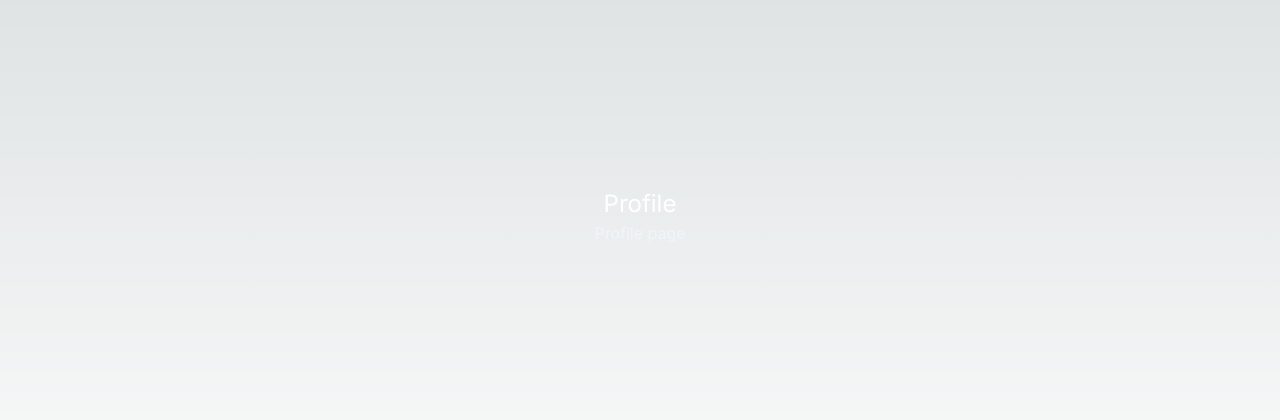
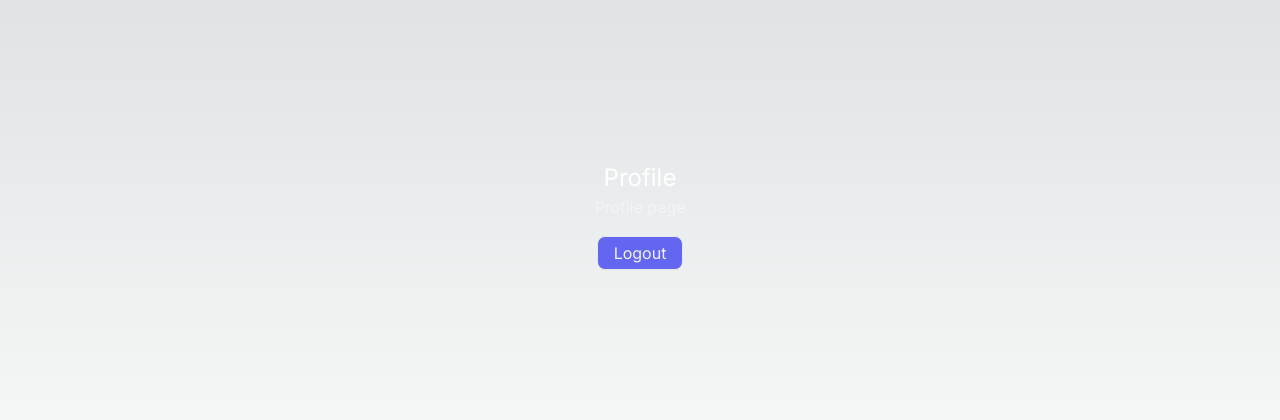
Before and after one commit to Scharif47/auth-app, a Next.js app: page /profile in a window 1280 px wide. Shown: the part 184-604 px from the top of the page. Built offline with nearby package versions, Linux system fonts and the light colour scheme.

Commit message:
logout functionality added

```diff
--- /dev/null
+++ b/src/app/api/users/logout/route.ts
@@ -0,0 +1,22 @@
+import { NextResponse } from "next/server";
+
+// Function to logout the user
+export async function GET() {
+  try {
+    // Try to logout the user
+    const response = NextResponse.json({
+      message: "Logout successfully",
+      success: true,
+    });
+
+    // Clear the token cookie
+    response.cookies.set("token", "", {
+      httpOnly: true,
+      expires: new Date(0),
+    });
+    return response;
+  } catch (error: any) {
+    // Error handling
+    return NextResponse.json({ error: error.message }, { status: 500 });
+  }
+}
--- a/src/app/login/page.tsx
+++ b/src/app/login/page.tsx
@@ -18,9 +18,9 @@ export default function LoginPage() {
     email: "",
     password: "",
   });
-
-  //Set state for diabling the button
+  // Set state for diabling the button
   const [isButtonDisabled, setIsButtonDisabled] = useState(false);
+  // Set state for loading process
   const [isLoading, setIsLoading] = useState(false);
 
   // Function for handling the user login
@@ -31,7 +31,7 @@ export default function LoginPage() {
       const response = await axios.post("/api/users/login", user);
 
       // Show success message
-      toast.success("Login successfull");
+      toast.success("Login successful");
       console.log("Login success ", response.data);
 
       // Push the logged in user to the profile page
--- a/src/app/profile/page.tsx
+++ b/src/app/profile/page.tsx
@@ -1,10 +1,49 @@
+// Set as client-side
+"use client";
+
+import React, { useState } from "react";
+import Link from "next/link";
+import { useRouter } from "next/navigation";
+import axios from "axios";
+import { toast } from "react-hot-toast";
+
 export default function ProfilePage() {
+  const router = useRouter();
+
+  // Set state for loading process
+  const [isLoading, setIsLoading] = useState(false);
+
+  // Function for logging out the user
+  const logout = async () => {
+    try {
+      // Try to logout the user
+      await axios.get("/api/users/logout");
+
+      // Show success message
+      toast.success("Logout successful");
+
+      // Push the logged out user to the login page
+      router.push("/login");
+    } catch (error: any) {
+      // Error handling
+      console.error("Logout failed ", error.message);
+      toast.error(error.message);
+    }
+  };
+
   return (
     <div className="flex flex-col justify-center items-center min-h-screen py-2 text-slate-100">
       {/* Title of the Page */}
       <h1 className="text-white text-2xl">Profile</h1>
       <hr />
       <p>Profile page</p>
+      <hr />
+      <button
+        onClick={logout}
+        className="bg-indigo-500 hover:bg-indigo-700 py-1 px-4 border border-gray300 rounded-lg mt-4 focus:outline-none focus:border-gray-600"
+      >
+        {isLoading ? "Loading" : "Logout"}
+      </button>
     </div>
-  )
+  );
 }
--- a/src/app/signup/page.tsx
+++ b/src/app/signup/page.tsx
@@ -21,6 +21,7 @@ export default function SignupPage() {
   });
   // Set the button state
   const [isButtonDisabled, setIsButtonDisabled] = useState(false);
+  // Set state for loading process
   const [isLoading, setIsLoading] = useState(false);
 
   // Function for handling the user signup
@@ -31,7 +32,7 @@ export default function SignupPage() {
       const response = await axios.post("/api/users/signup", user);
 
       // Show success message
-      toast.success("Signup successfull");
+      toast.success("Signup successful");
       console.log("Signup success ", response.data);
 
       // Push the registered user to the login page
```
